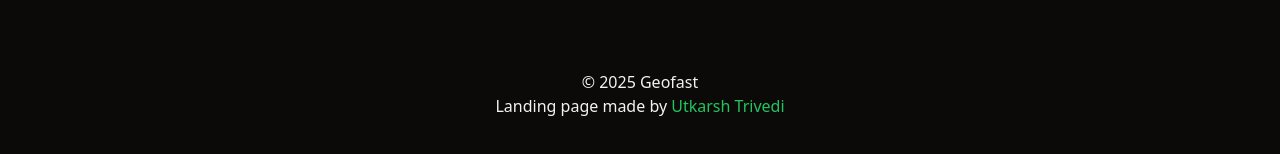
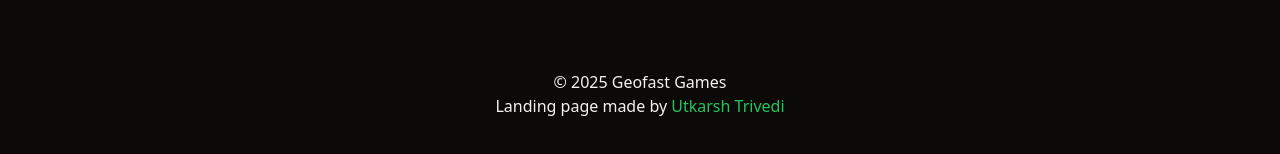
Before and after one commit to utkarshtrivedimdz/geofast-landing-page, a React (Vite) app: page / in a window 1280 px wide. Shown: the part 5512-5666 px from the top of the page. Built offline with nearby package versions, Linux system fonts and the light colour scheme.

Commit message:
Update Footer.tsx

```diff
--- a/src/components/Footer.tsx
+++ b/src/components/Footer.tsx
@@ -89,7 +89,7 @@ export const Footer = () => {
 
       <section className="container pb-14 text-center">
         <h3>
-          <div>&copy; 2025 Geofast</div>
+          <div>&copy; 2025 Geofast Games</div>
           <div>
             Landing page made by{" "}
             <a
```
